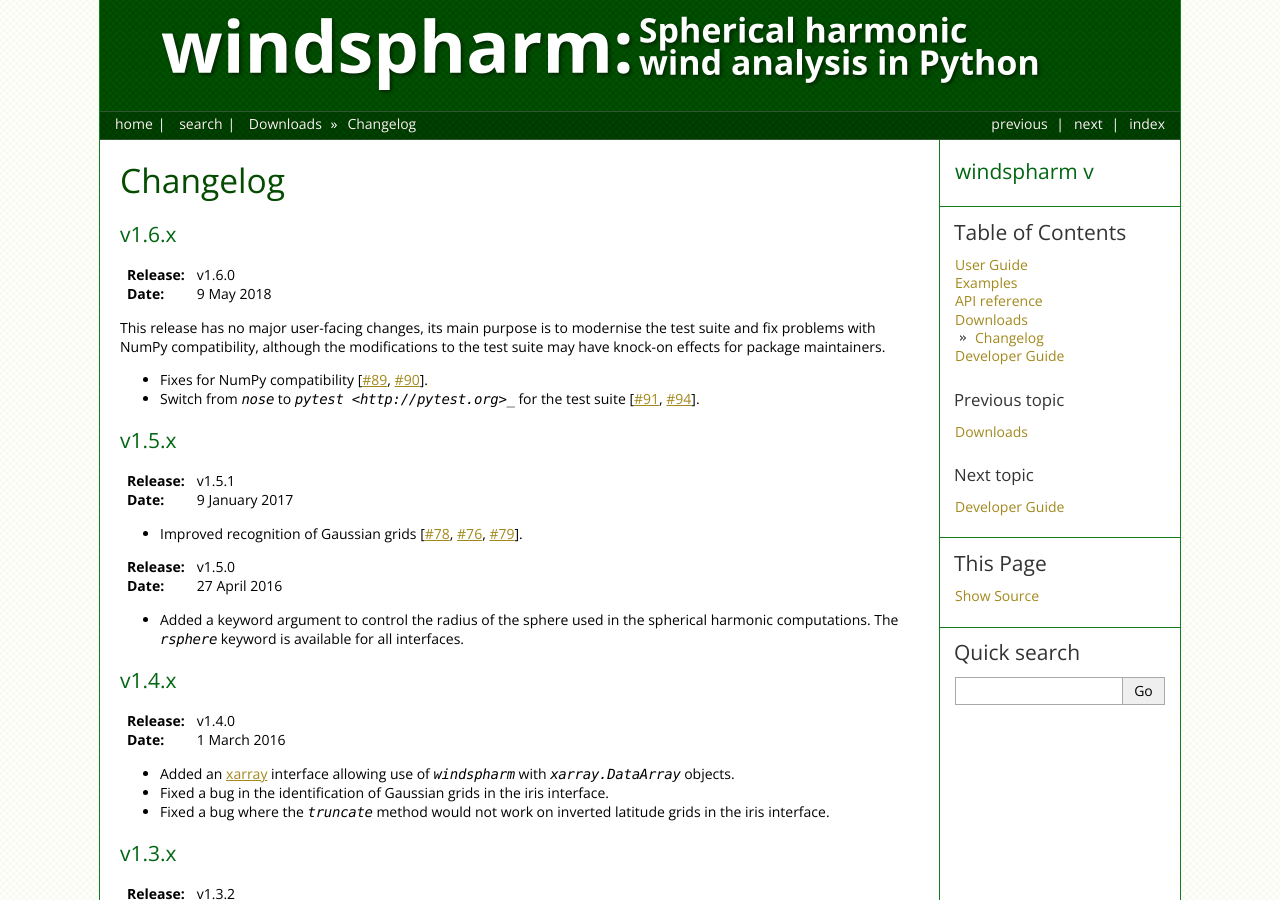
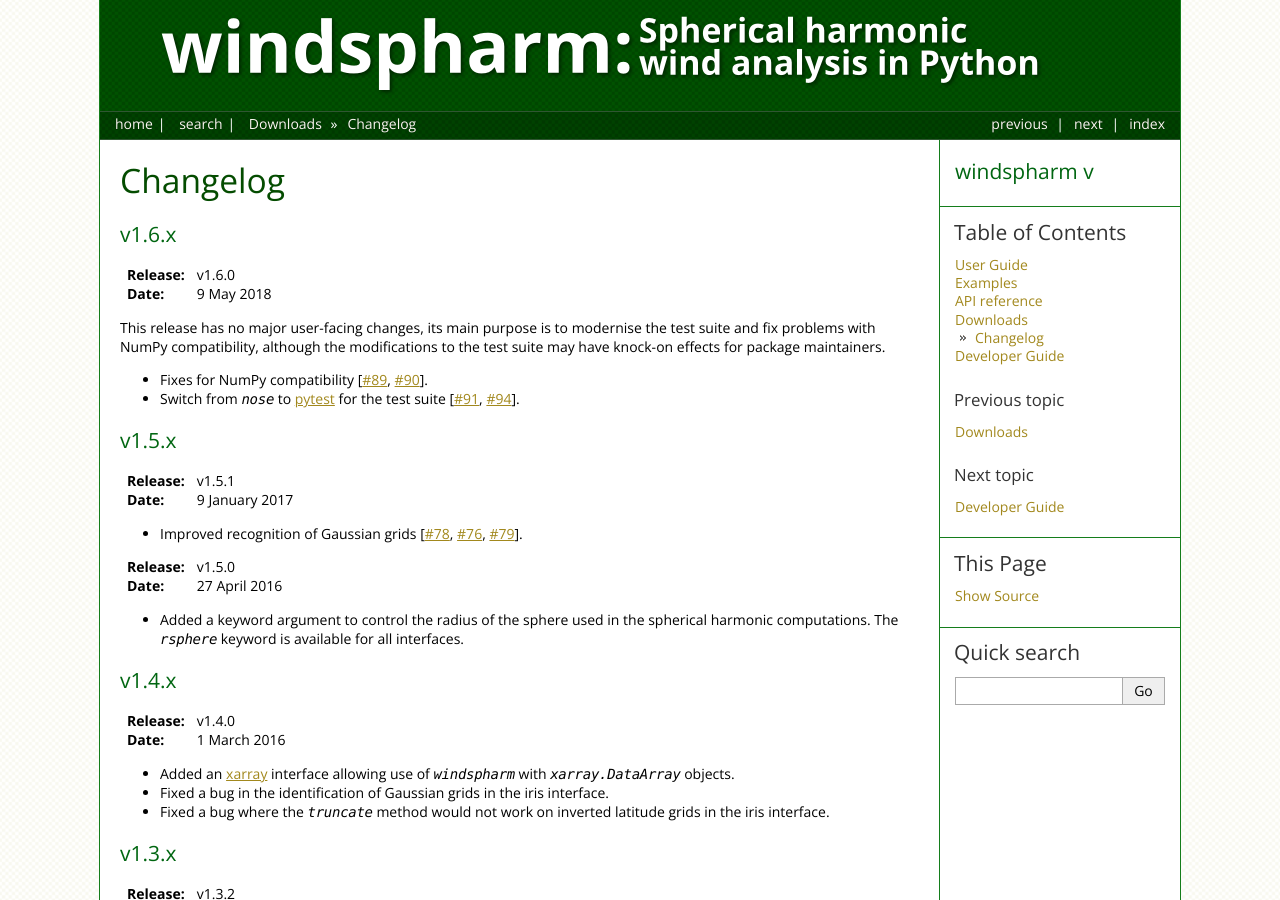
Before and after one commit to ajdawson/windspharm, a Sphinx documentation site: the page built from doc/changelog.rst, in a window 1280 px wide and 900 px high. Built offline with Sphinx 7.4.7, drawn with Linux system fonts in a browser that asks for light colours; the version number could not be read and is left out.

Commit message:
Correct typo in documentation changelog

```diff
--- a/doc/changelog.rst
+++ b/doc/changelog.rst
@@ -11,7 +11,7 @@ v1.6.x
 This release has no major user-facing changes, its main purpose is to modernise the test suite and fix problems with NumPy compatibility, although the modifications to the test suite may have knock-on effects for package maintainers.
 
 * Fixes for NumPy compatibility [`#89 <https://github.com/ajdawson/windspharm/issues/89>`_, `#90 <https://github.com/ajdawson/windspharm/pull/90>`_].
-* Switch from `nose` to `pytest <http://pytest.org>_` for the test suite [`#91 <https://github.com/ajdawson/windspharm/pull/91>`_, `#94 <https://github.com/ajdawson/windspharm/pull/94>`_].
+* Switch from `nose` to `pytest <http://pytest.org>`_ for the test suite [`#91 <https://github.com/ajdawson/windspharm/pull/91>`_, `#94 <https://github.com/ajdawson/windspharm/pull/94>`_].
 
 
 v1.5.x
```
